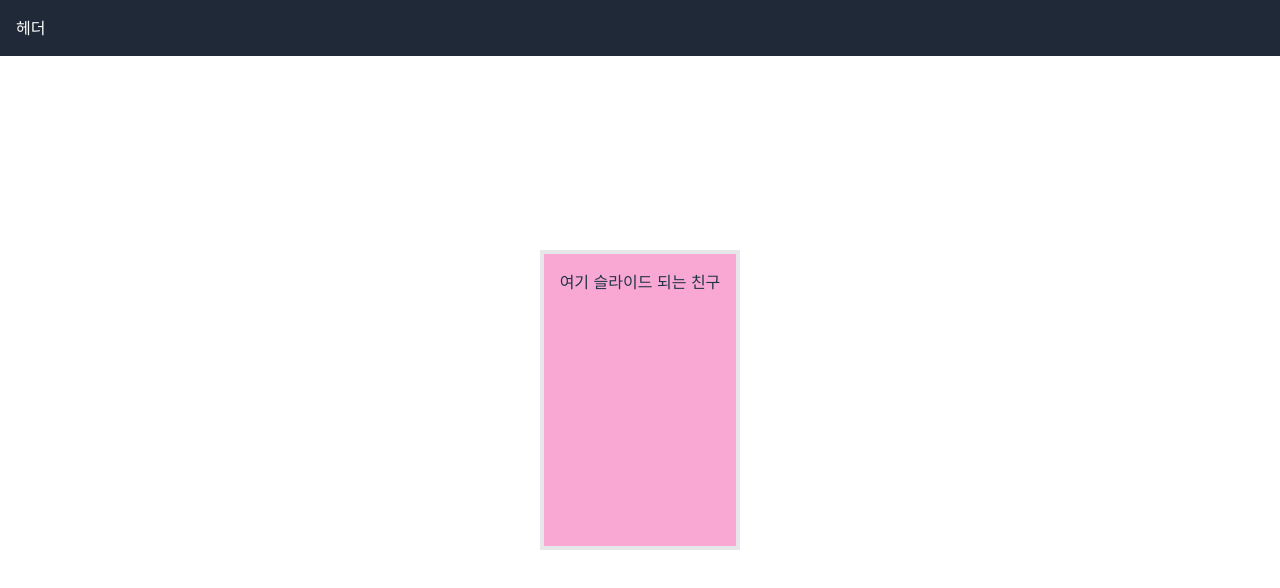
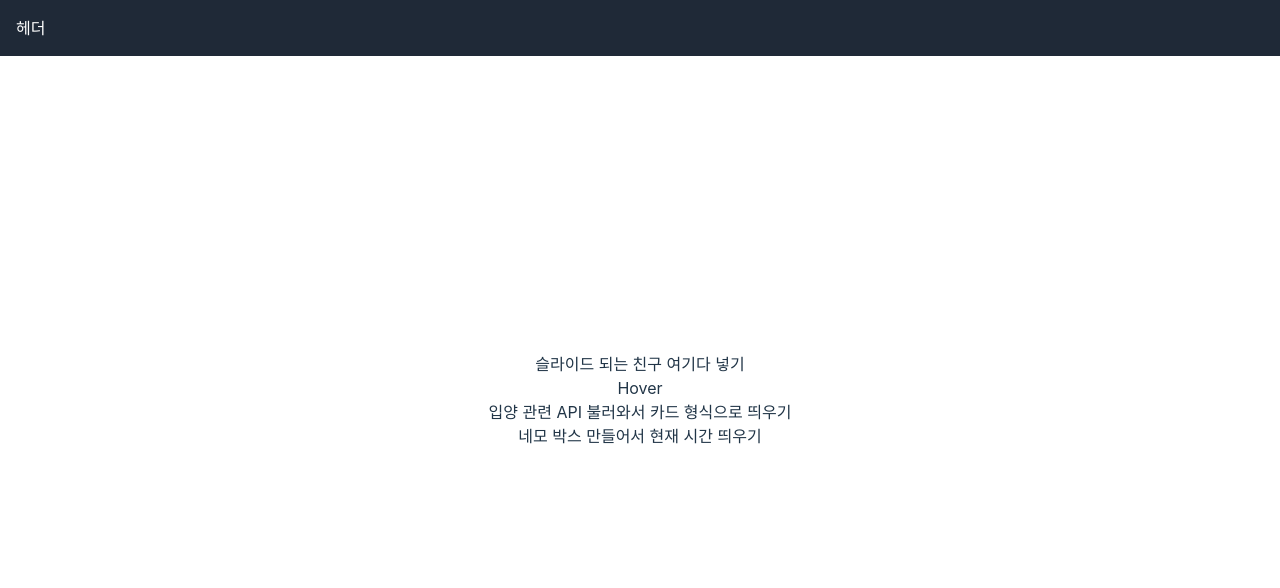
Before and after one commit to MiMing-00/1stProject_react, a React (Vite) app: page / in a window 1280 px wide. Shown: the top 588 px of the page. Built offline with nearby package versions, Linux system fonts and the light colour scheme.

Commit message:
[add] : 1차 mockup

```diff
--- /dev/null
+++ b/src/components/home/HomePart1.jsx
@@ -0,0 +1,13 @@
+import React from "react";
+import Hover from "./Hover";
+
+const HomePart1 = () => {
+  return (
+    <div>
+      슬라이드 되는 친구 여기다 넣기
+      <Hover />
+    </div>
+  );
+};
+
+export default HomePart1;
--- /dev/null
+++ b/src/components/home/HomePart2.jsx
@@ -0,0 +1,7 @@
+import React from "react";
+
+const HomePart2 = () => {
+  return <div>입양 관련 API 불러와서 카드 형식으로 띄우기</div>;
+};
+
+export default HomePart2;
--- /dev/null
+++ b/src/components/home/HomePart3.jsx
@@ -0,0 +1,12 @@
+import React from "react";
+import HomeTime from "./HomeTime";
+
+const HomePart3 = () => {
+  return (
+    <div>
+      <HomeTime />
+    </div>
+  );
+};
+
+export default HomePart3;
--- /dev/null
+++ b/src/components/home/HomeTime.jsx
@@ -0,0 +1,7 @@
+import React from "react";
+
+const HomeTime = () => {
+  return <div>네모 박스 만들어서 현재 시간 띄우기</div>;
+};
+
+export default HomeTime;
--- /dev/null
+++ b/src/components/home/Hover.jsx
@@ -0,0 +1,7 @@
+import React from "react";
+
+const Hover = () => {
+  return <div>Hover</div>;
+};
+
+export default Hover;
--- a/src/pages/Home.jsx
+++ b/src/pages/Home.jsx
@@ -1,11 +1,14 @@
 import React from "react";
+import HomePart1 from "../components/home/HomePart1";
+import HomePart2 from "../components/home/HomePart2";
+import HomePart3 from "../components/home/HomePart3";
 
 const Home = () => {
   return (
     <>
-      <div className="flex border-4 bg-pink-300 w-full flex-auto h-[300px] p-4">
-        여기 슬라이드 되는 친구
-      </div>
+      <HomePart1 />
+      <HomePart2 />
+      <HomePart3 />
     </>
   );
 };
```
